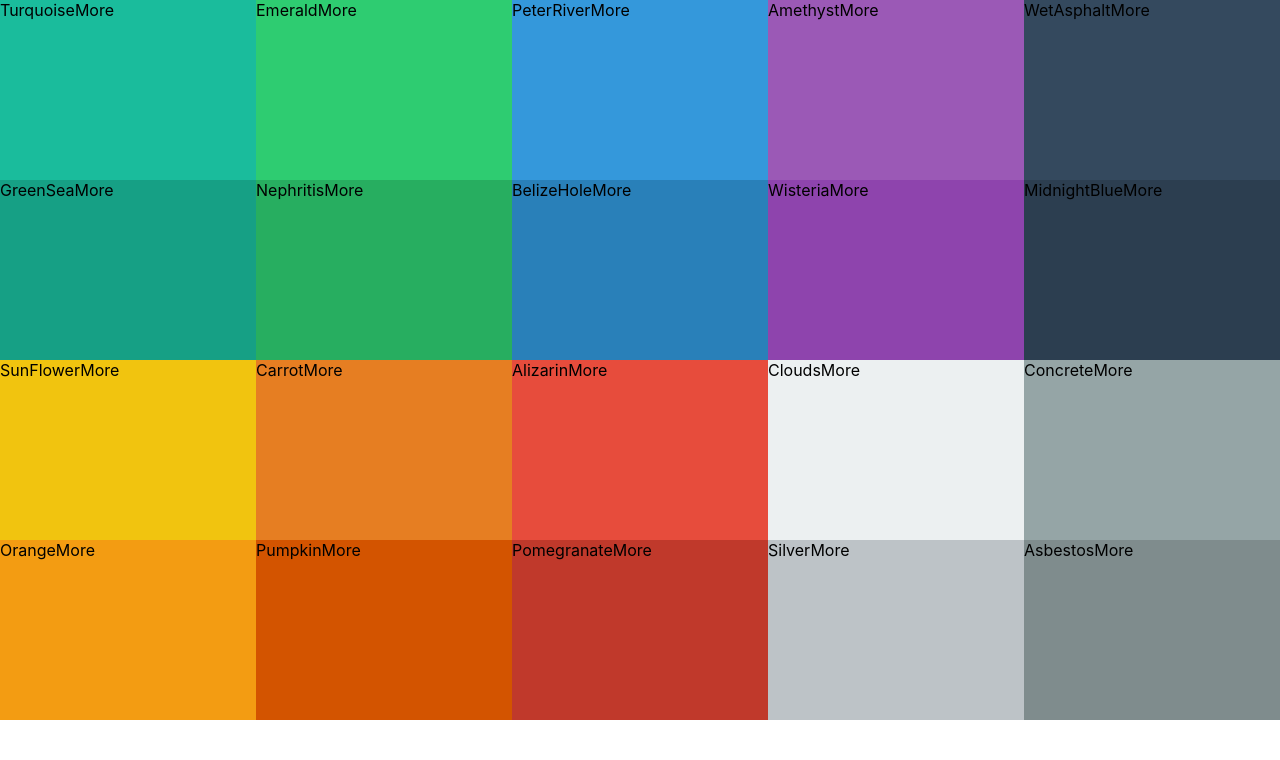
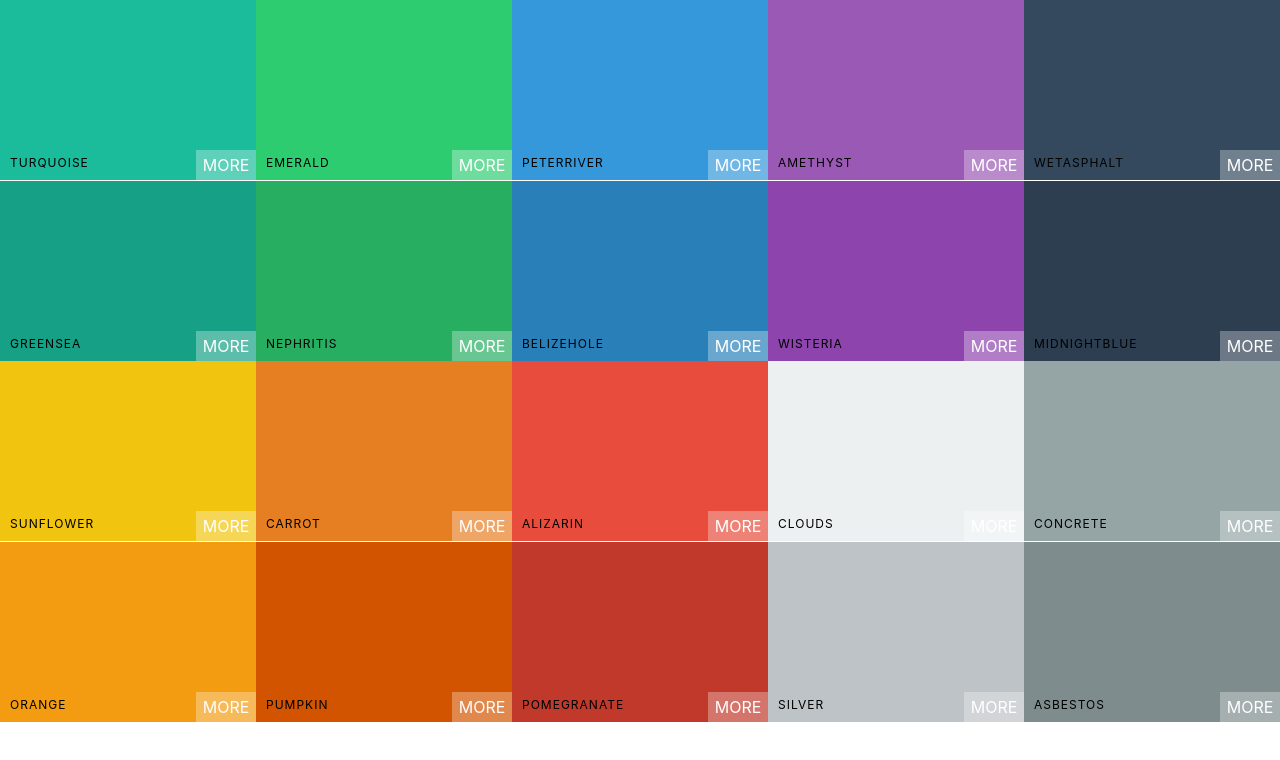
Before and after one commit to dbaramo/color-palette, a React (Create React App) app: page / in a window 1280 px wide. Shown: the top 760 px of the page. Built offline with nearby package versions, Linux system fonts and the light colour scheme.

Commit message:
copy to clipboard added

```diff
--- a/package.json
+++ b/package.json
@@ -7,6 +7,7 @@
     "@testing-library/react": "^12.1.3",
     "@testing-library/user-event": "^13.5.0",
     "react": "^17.0.2",
+    "react-copy-to-clipboard": "^5.0.4",
     "react-dom": "^17.0.2",
     "react-scripts": "5.0.0",
     "web-vitals": "^2.1.4"
--- a/src/ColorBox.css
+++ b/src/ColorBox.css
@@ -5,4 +5,56 @@
     display: inline-block;
     position: relative;
     cursor: pointer;
+    margin-bottom: -3.5px;
 }
+
+.copy-button {
+    width: 100px;
+    height: 30px;
+    position: absolute;
+    display: inline-block;
+    top: 50%;
+    left: 50%;
+    margin-left: -50px;
+    margin-top: -15px;
+    text-align: center;
+    outline: none;
+    background: rgba(255, 255, 255, 0.3);
+    font-size: 1rem;
+    line-height: 30px;
+    color: white;
+    text-transform: uppercase;
+    border: none;
+    opacity: 0;
+}
+
+.ColorBox:hover .copy-button {
+    opacity: 1;
+    transition: 0.5s;
+}
+
+.box-content {
+    position: absolute;
+    width: 100%;
+    left: 0px;
+    bottom: 0px;
+    padding: 10px;
+    color: black;
+    letter-spacing: 1px;
+    text-transform: uppercase;
+    font-size: 12px;
+}
+
+.see-more {
+    background: rgba(255, 255, 255, 0.3);
+    position: absolute;
+    border: none;
+    right: 0px;
+    bottom: 0px;
+    color: white;
+    width: 60px;
+    height: 30px;
+    text-align: center;
+    line-height: 30px;
+    text-transform: uppercase;
+}
--- a/src/ColorBox.js
+++ b/src/ColorBox.js
@@ -1,13 +1,22 @@
 import { Component } from "react";
+import { CopyToClipboard } from "react-copy-to-clipboard";
 import "./ColorBox.css"
 
 class ColorBox extends Component {
     render() {
+        const { name, background } = this.props;
         return(
-            <div style={{ background: this.props.background }} className="ColorBox">
-                <span>{this.props.name}</span>
-                <span>More</span>
-            </div>
+            <CopyToClipboard text={background}>
+                <div style={{ background }} className="ColorBox">
+                    <div className="copy-container">
+                        <div className="box-content">
+                            <span>{name}</span>
+                        </div>
+                        <button className="copy-button">Copy</button>
+                    </div>
+                    <span className="see-more">More</span>
+                </div>
+            </CopyToClipboard>
         )
     }
 }
```
Also changed, not shown: 1 other file (tests, documents, lock files or other folders).
